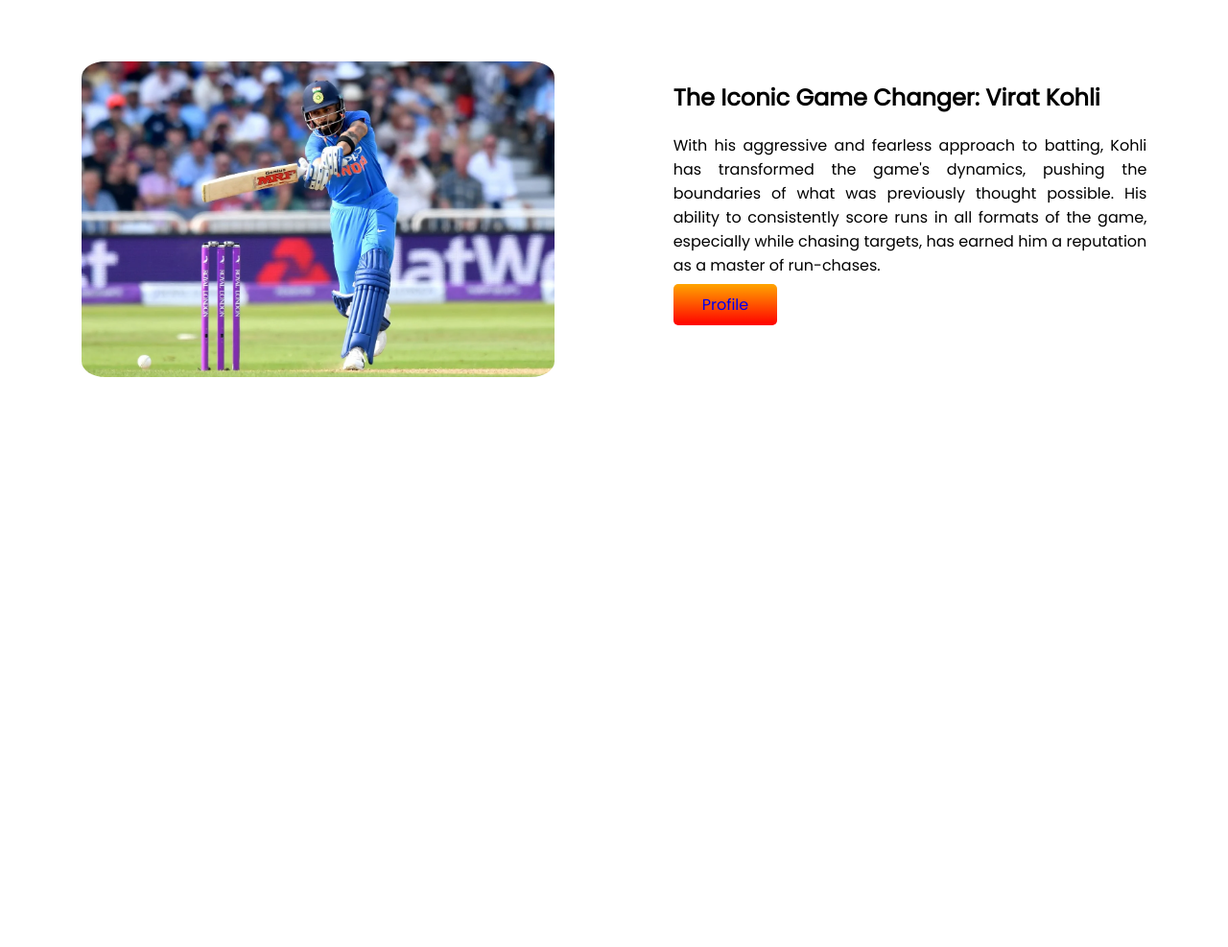
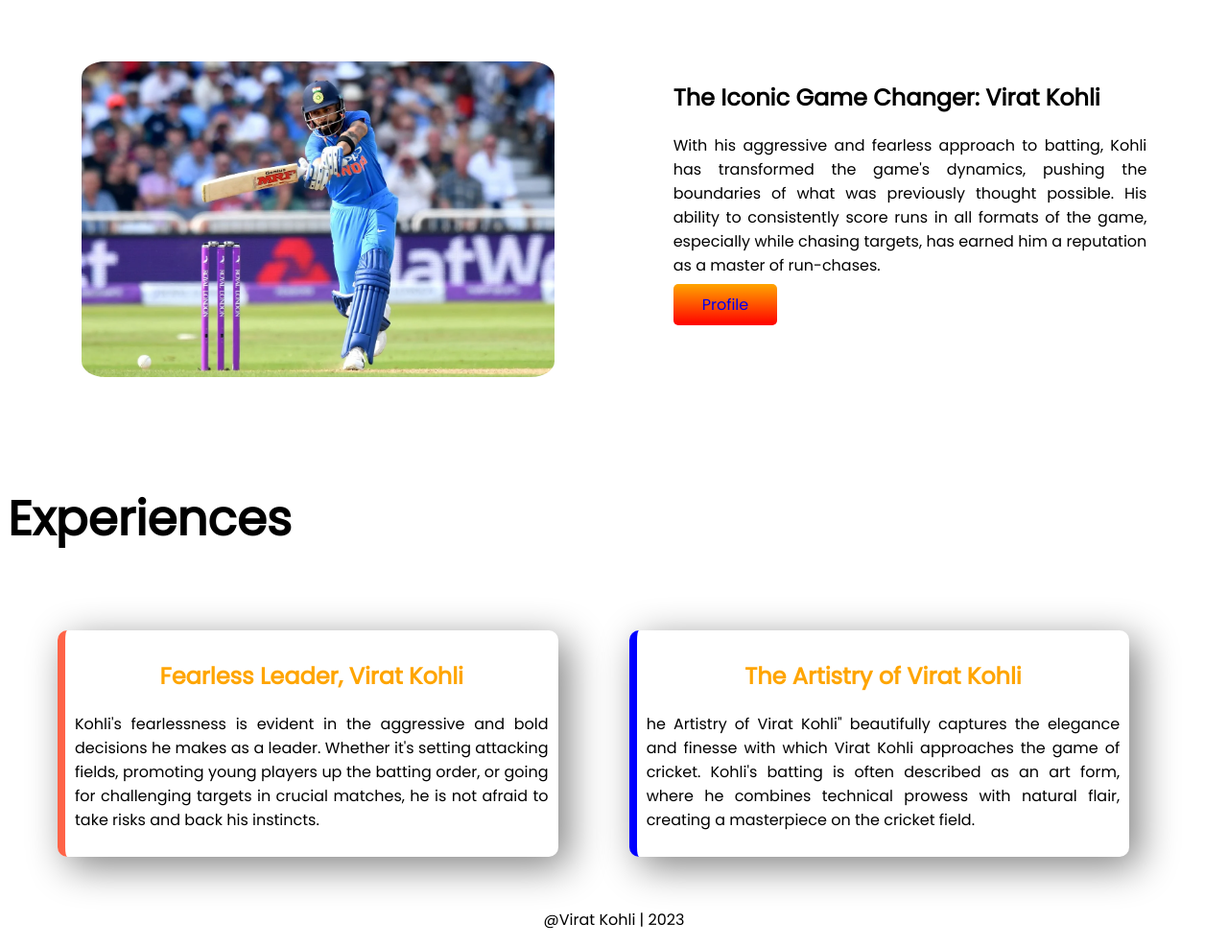
Before and after one commit to JahidApu7/Virat-Kohli, a plain HTML site: page index.html in a window 1280 px wide. Shown: the part 646-1633 px from the top of the page at 96% size. Before the commit the page ends 1123 px from the top, so only its background shows below. Drawn offline with Linux system fonts and the light colour scheme.

Commit message:
Final-Submission

```diff
--- a/index.html
+++ b/index.html
@@ -13,7 +13,7 @@
 </head>
 
 <body>
-    <section>
+    <section class="First-Banner Flexible-Container">
         <div class="Half-Width">
             <h1>Welcome To</h1>
             <h1><span class="Orange-Color">Virat Kohli</span> World</h1>
@@ -31,7 +31,7 @@
         <div class="Half-Width"><img src="Virat-Kohli-Main.webp" alt="">
         </div>
     </section>
-    <section class="Second-Banner">
+    <section class="Second-Banner Flexible-Container">
         <div class="Half-Width">
             <img src="ODI.webp" alt="">
         </div>
@@ -44,7 +44,27 @@
             <a class="Link-Button" target="_blank" href="https://www.facebook.com/virat.kohli/about">Profile</a>
         </div>
     </section>
+    <section class="Third-Banner">
+        <h1>Experiences</h1>
+        <div class="Flexible-Container">
+            <div id="Fearless-leader-Virat-Kokhli" class="Experience-item">
+                <h2 class="Orange-Color">Fearless Leader, Virat Kohli</h2>
+                <p>Kohli's fearlessness is evident in the aggressive and bold decisions he makes as a leader. Whether
+                    it's setting attacking fields, promoting young players up the batting order, or going for
+                    challenging targets in crucial matches, he is not afraid to take risks and back his instincts.</p>
+            </div>
+            <div id="Artistry-Virat-kohli" class="Experience-item">
+                <h2 class="Orange-Color">The Artistry of Virat Kohli</h2>
+                <p>he Artistry of Virat Kohli" beautifully captures the elegance and finesse with which Virat Kohli
+                    approaches the game of cricket. Kohli's batting is often described as an art form, where he combines
+                    technical prowess with natural flair, creating a masterpiece on the cricket field.</p>
+            </div>
+        </div>
+    </section>
 
 </body>
+<footer>
+    <p>@Virat Kohli | 2023</p>
+</footer>
 
 </html>
--- a/style.css
+++ b/style.css
@@ -11,7 +11,7 @@ h1 {
     color: orange;
 }
 
-section {
+.Flexible-Container {
     display: flex;
     margin: 15px;
 }
@@ -37,3 +37,24 @@ p {
     padding: 10px 30px;
     border-radius: 5px;
 }
+
+.Experience-item {
+    width: 40%;
+    box-shadow: 10px 10px 40px gray;
+    margin: 3%;
+    padding: 10px;
+    border-radius: 10px;
+    text-align: center;
+}
+
+#Fearless-leader-Virat-Kokhli {
+    border-left: 8px solid tomato;
+}
+
+#Artistry-Virat-kohli {
+    border-left: 8px solid blue;
+}
+
+footer p {
+    text-align: center;
+}
```
